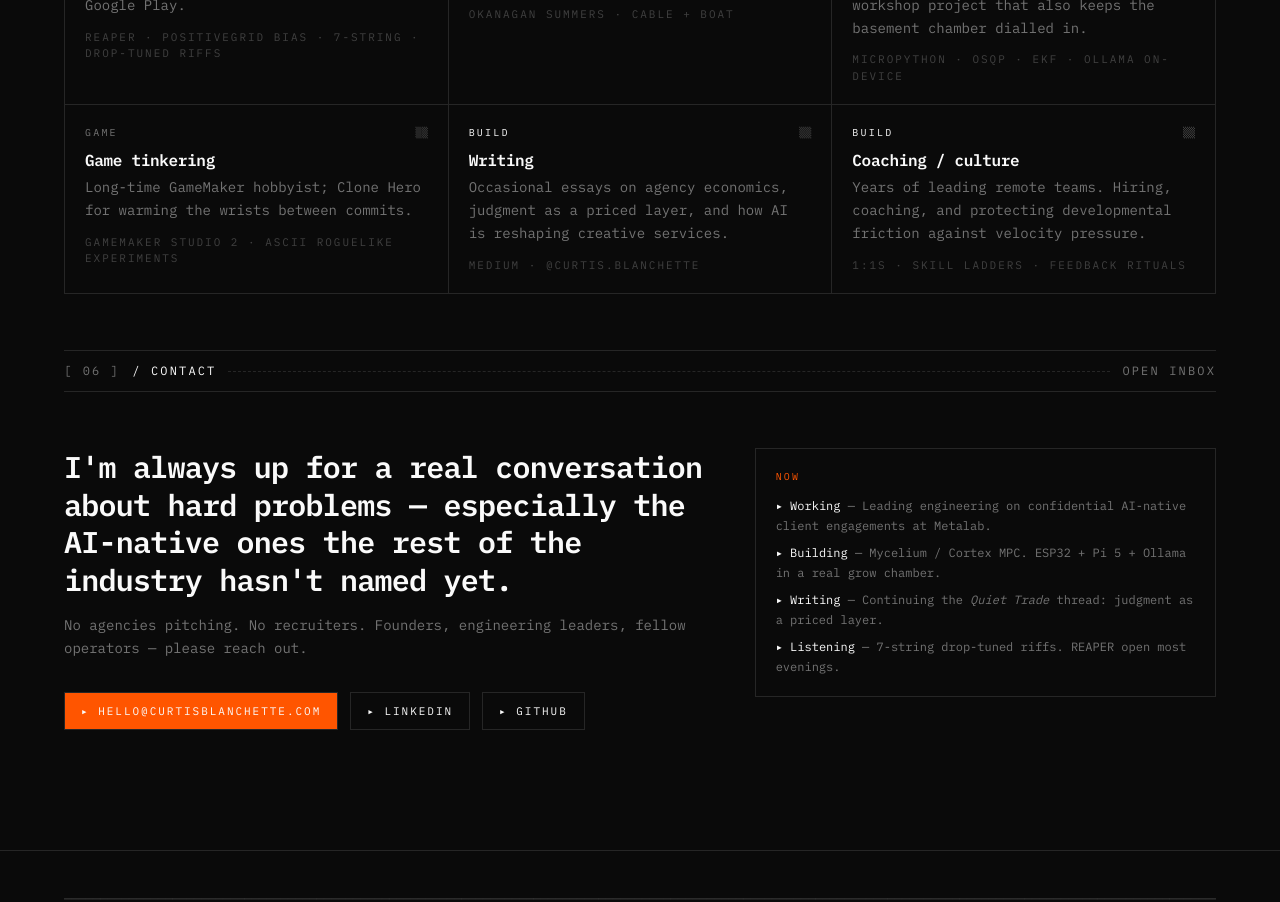
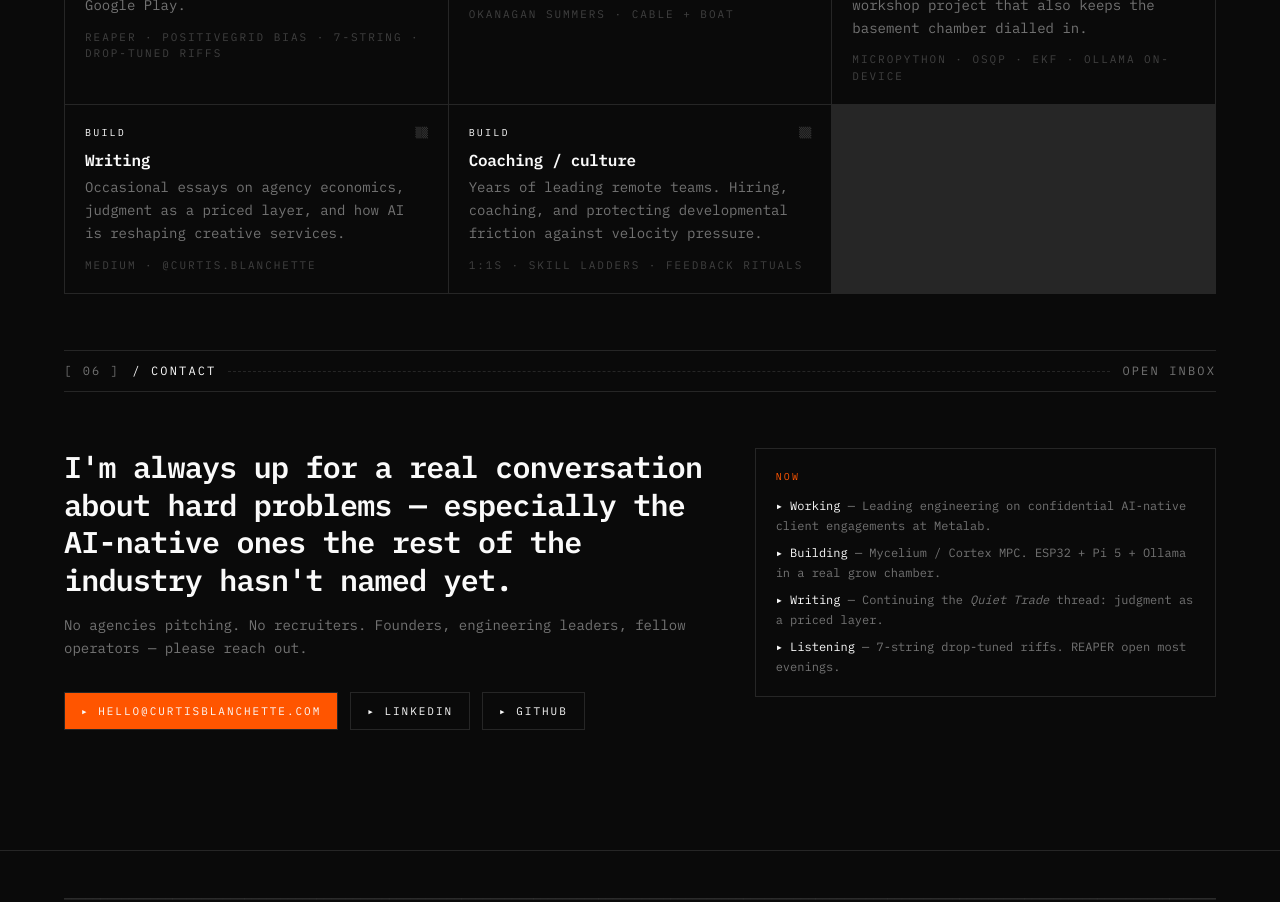
Before and after one commit to curtisblanchette/curtisblanchette.com, a Next.js app: page / in a window 1280 px wide. Shown: the part 5880-6782 px from the top of the page. Built offline with nearby package versions, Linux system fonts and the light colour scheme; no server answers.

Commit message:
fix(hobbies): remove inaccurate game-dev claim

```diff
--- a/src/components/off-hours.tsx
+++ b/src/components/off-hours.tsx
@@ -4,7 +4,6 @@ const COLOR: Record<Hobby["category"], string> = {
   MUSIC: "text-accent",
   BUILD: "text-fg",
   OUTDOOR: "text-fg",
-  GAME: "text-muted",
 };
 
 export function OffHours() {
--- a/src/content/data/hobbies.ts
+++ b/src/content/data/hobbies.ts
@@ -1,6 +1,6 @@
 export type Hobby = {
   title: string;
-  category: "MUSIC" | "BUILD" | "OUTDOOR" | "GAME";
+  category: "MUSIC" | "BUILD" | "OUTDOOR";
   blurb: string;
   detail?: string;
 };
@@ -28,13 +28,6 @@ export const HOBBIES: Hobby[] = [
     detail: "MicroPython · OSQP · EKF · Ollama on-device",
   },
   {
-    title: "Game tinkering",
-    category: "GAME",
-    blurb:
-      "Long-time GameMaker hobbyist; Clone Hero for warming the wrists between commits.",
-    detail: "GameMaker Studio 2 · ASCII roguelike experiments",
-  },
-  {
     title: "Writing",
     category: "BUILD",
     blurb:
```
